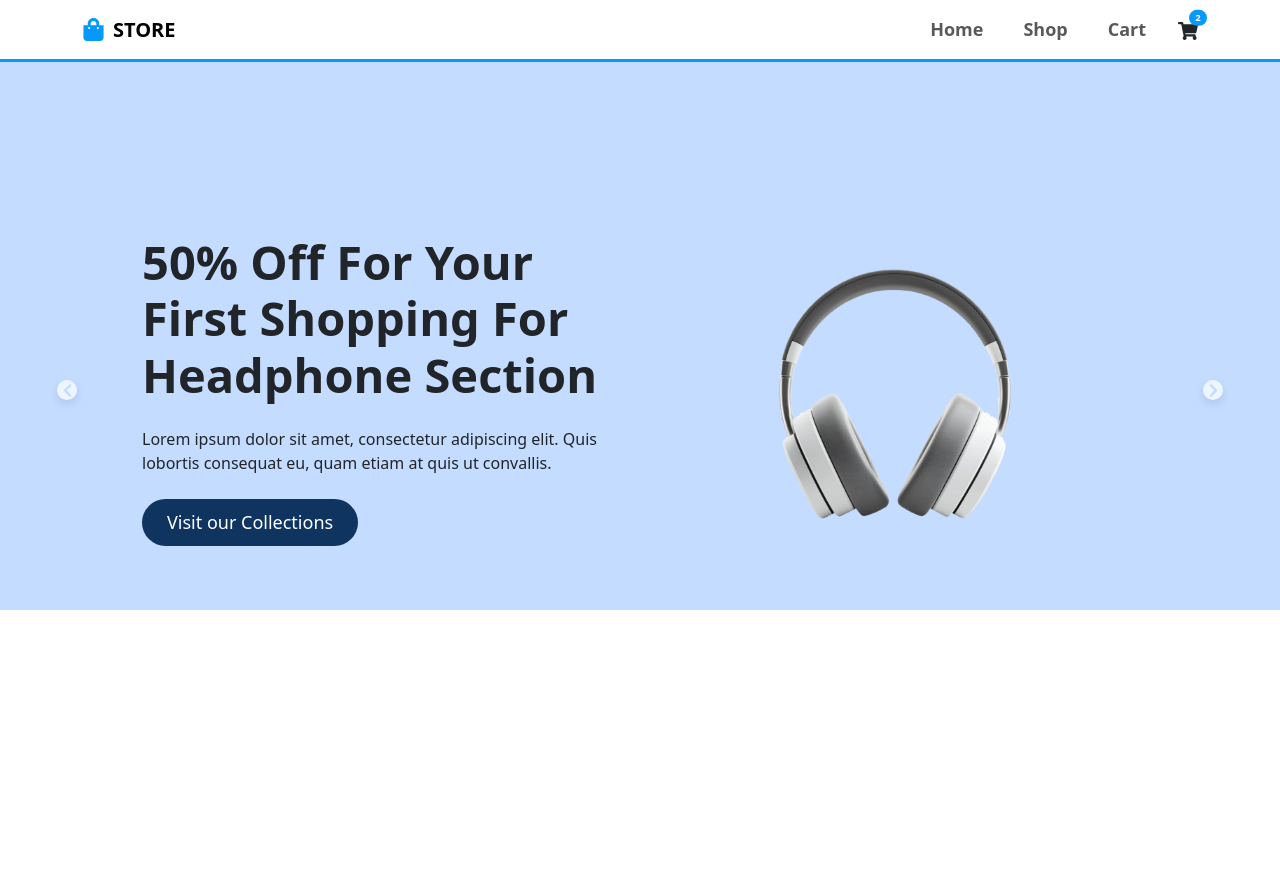
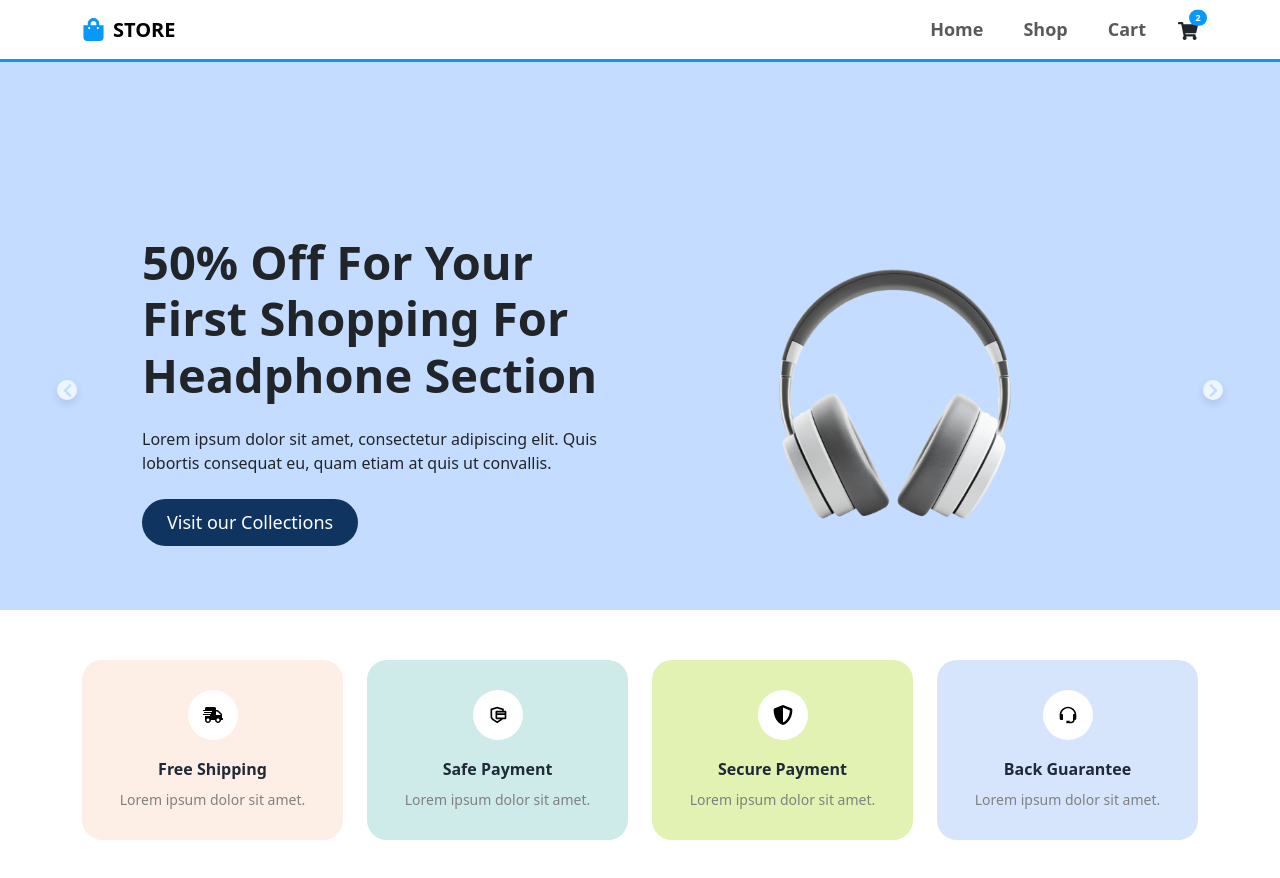
Before and after one commit to ahmedfraig/store, a React (Create React App) app: page / in a window 1280 px wide. Shown: the top 878 px of the page. Before the commit the page ends 800 px from the top, so only its background shows below. Built offline with nearby package versions, Linux system fonts and the light colour scheme.

Commit message:
add wrapper

```diff
--- a/src/App.css
+++ b/src/App.css
@@ -99,3 +99,51 @@
   font-size: 18px;
   padding: 10px 25px;
 }
+
+
+/* Wrapper Section */
+.wrapper {
+  margin: 50px 0;
+}
+
+.service-card {
+  padding: 30px 20px;
+  text-align: center;
+  border-radius: 20px;
+  cursor: pointer;
+  height: 100%;
+  transition: all 0.3s ease-in-out;
+}
+
+.service-card:hover {
+  transform: translateY(-5px);
+  box-shadow: 0 5px 15px rgba(0,0,0,0.1);
+}
+
+.service-card .icon {
+  width: 50px;
+  height: 50px;
+  line-height: 50px;
+  margin: 0 auto 20px auto;
+  background-color: #fff;
+  border-radius: 50%;
+  font-size: 20px;
+  color: #000;
+  display: flex;
+  align-items: center;
+  justify-content: center;
+}
+
+.service-card h3 {
+  font-size: 16px;
+  font-weight: 700;
+  margin-bottom: 10px;
+  color: #1f2937;
+}
+
+.service-card p {
+  font-size: 14px;
+  color: grey;
+  font-weight: 400;
+  margin: 0;
+}
--- a/src/App.js
+++ b/src/App.js
@@ -2,6 +2,7 @@ import './App.css';
 import React from 'react';
 import Navbar from './components/Navbar';
 import SliderHome from './components/Slider';
+import Wrapper from './components/Wrapper';
 import "bootstrap/dist/css/bootstrap.min.css";
 
 function App() {
@@ -9,6 +10,7 @@ function App() {
     <div className="App">
       <Navbar />
       <SliderHome />
+      <Wrapper />
     </div>
   );
 }
--- a/src/components/Slider.jsx
+++ b/src/components/Slider.jsx
@@ -3,7 +3,7 @@ import "slick-carousel/slick/slick.css";
 import "slick-carousel/slick/slick-theme.css";
 import { Container, Row, Col } from "react-bootstrap";
 import { FaChevronLeft, FaChevronRight } from "react-icons/fa";
-import { SliderData } from "../utils/products"; // Your data file
+import { SliderData } from "../utils/products";
 import "../App.css";
 
 const NextArrow = (props) => {
--- /dev/null
+++ b/src/components/Wrapper.jsx
@@ -0,0 +1,30 @@
+import React from "react";
+import { Container, Row, Col } from "react-bootstrap";
+import { serviceData } from "../utils/products";
+import "../App.css";
+
+const Wrapper = () => {
+  return (
+    <section className="wrapper background">
+      <Container>
+        <Row>
+          {serviceData.map((val, index) => {
+            return (
+              <Col md={3} sm={6} xs={12} className="mb-3" key={index}>
+                <div className="service-card" style={{ backgroundColor: val.bg }}>
+                  <div className="icon">
+                    {val.icon}
+                  </div>
+                  <h3>{val.title}</h3>
+                  <p>{val.subtitle}</p>
+                </div>
+              </Col>
+            );
+          })}
+        </Row>
+      </Container>
+    </section>
+  );
+};
+
+export default Wrapper;
--- a/src/utils/products.js
+++ b/src/utils/products.js
@@ -22,6 +22,9 @@ import slider1 from '../assets/img/hero-img.png';
 import slider2 from '../assets/img/products/phone-04-removebg-preview.png';
 import slider3 from '../assets/img/products/headphone.png';
 import slider4 from '../assets/img/products/watch-07.png';
+import { FaShippingFast, FaShieldAlt } from "react-icons/fa";
+import { BiSupport } from "react-icons/bi";
+import { RiSecurePaymentLine } from "react-icons/ri";
 
 
 export const products = [
@@ -486,3 +489,30 @@ export const SliderData = [
       cover: slider4,
   },
 ];
+
+export const serviceData = [
+  {
+    icon: <FaShippingFast />,
+    title: "Free Shipping",
+    subtitle: "Lorem ipsum dolor sit amet.",
+    bg: "#fdefe6",
+  },
+  {
+    icon: <RiSecurePaymentLine />,
+    title: "Safe Payment",
+    subtitle: "Lorem ipsum dolor sit amet.",
+    bg: "#ceebe9",
+  },
+  {
+    icon: <FaShieldAlt />,
+    title: "Secure Payment",
+    subtitle: "Lorem ipsum dolor sit amet.",
+    bg: "#e2f2b2",
+  },
+  {
+    icon: <BiSupport />,
+    title: "Back Guarantee",
+    subtitle: "Lorem ipsum dolor sit amet.",
+    bg: "#d6e5fb",
+  },
+];
```
